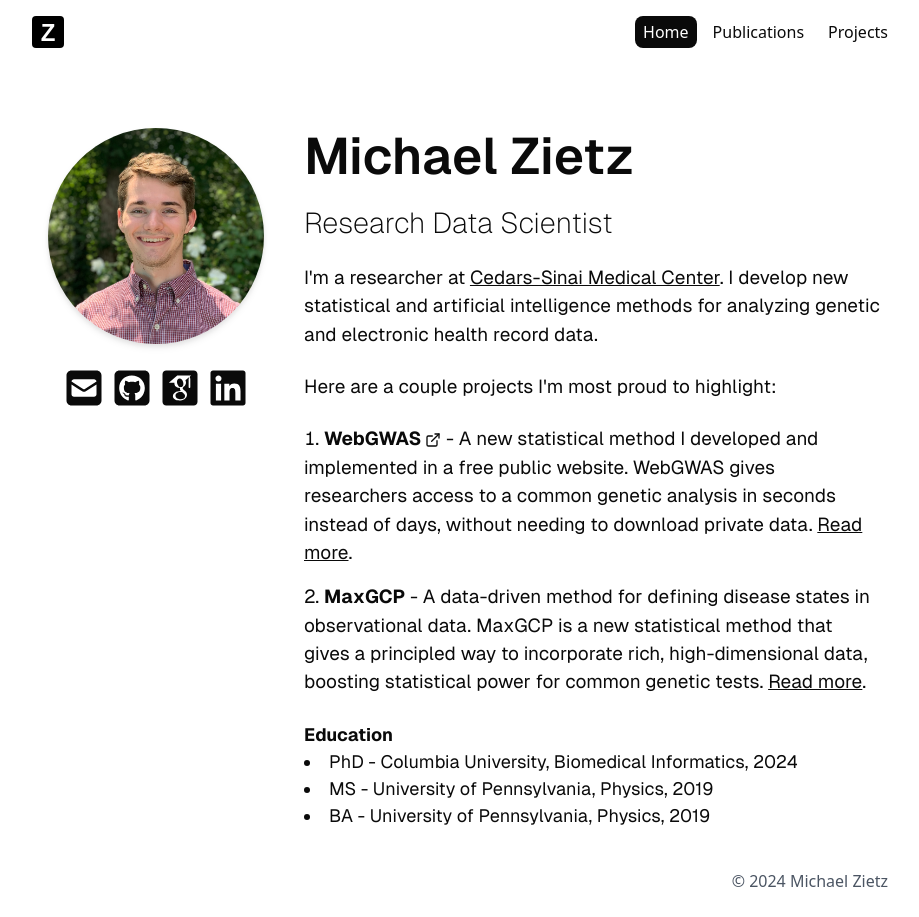
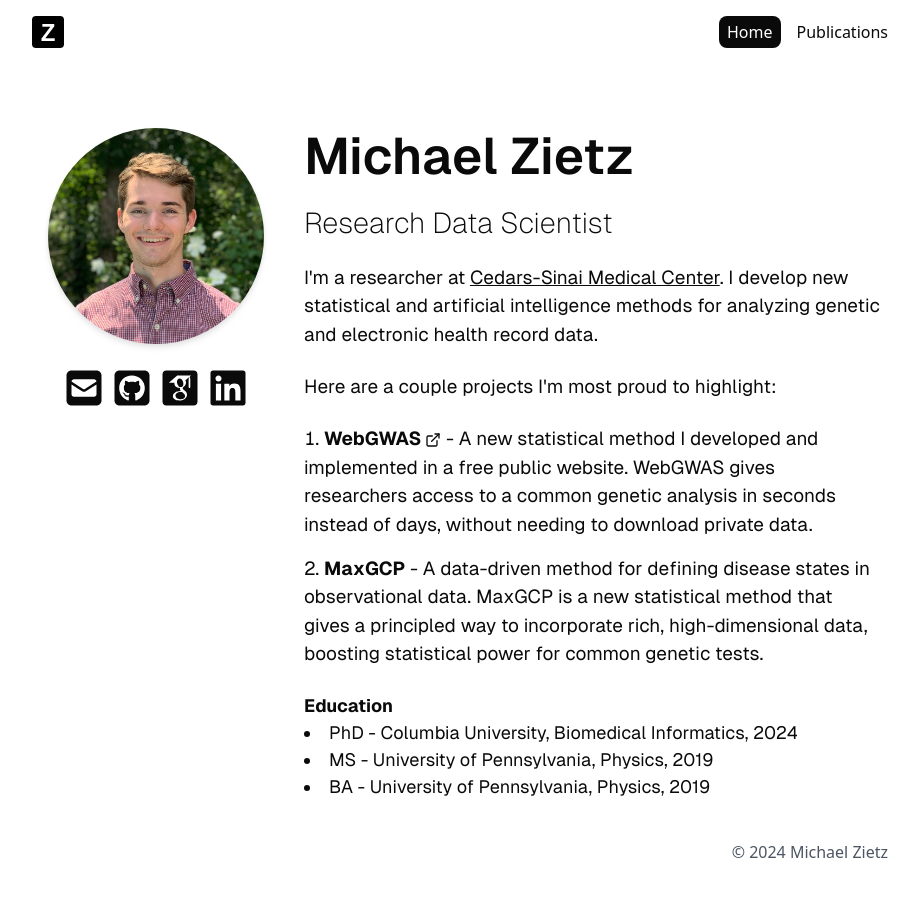
Before and after one commit to zietzm/zietzm.github.io, a Next.js app: page / in a window 1280 px wide. Shown: the whole page, without its empty margins (176-1095 px from the left). After the commit the page ends 888 px from the top, so only its background shows below. Built offline with nearby package versions, Linux system fonts and the light colour scheme.

Commit message:
fix: don't use projects page for now
will have to finish writing all those descriptions

```diff
--- a/src/components/header.tsx
+++ b/src/components/header.tsx
@@ -29,7 +29,7 @@ export default function Header() {
   const links = [
     { href: "/", label: "Home" },
     { href: "/publications", label: "Publications" },
-    { href: "/projects", label: "Projects" },
+    // { href: "/projects", label: "Projects" },
   ];
 
   return (
--- a/src/pages/home.tsx
+++ b/src/pages/home.tsx
@@ -49,14 +49,14 @@ export default function HomePage() {
               public website. WebGWAS gives researchers access to a common
               genetic analysis in seconds instead of days, without needing to
               download private data.{" "}
-              <Link href="/projects#webgwas">Read more</Link>.
+              {/*<Link href="/projects#webgwas">Read more</Link>.*/}
             </li>
             <li>
               <b>MaxGCP</b> - A data-driven method for defining disease states
               in observational data. MaxGCP is a new statistical method that
               gives a principled way to incorporate rich, high-dimensional data,
               boosting statistical power for common genetic tests.{" "}
-              <Link href="/projects#maxgcp">Read more</Link>.
+              {/*<Link href="/projects#maxgcp">Read more</Link>.*/}
             </li>
             {/*<li>
               <b>COVID blood type study</b> - I led one of the first studies in
```
